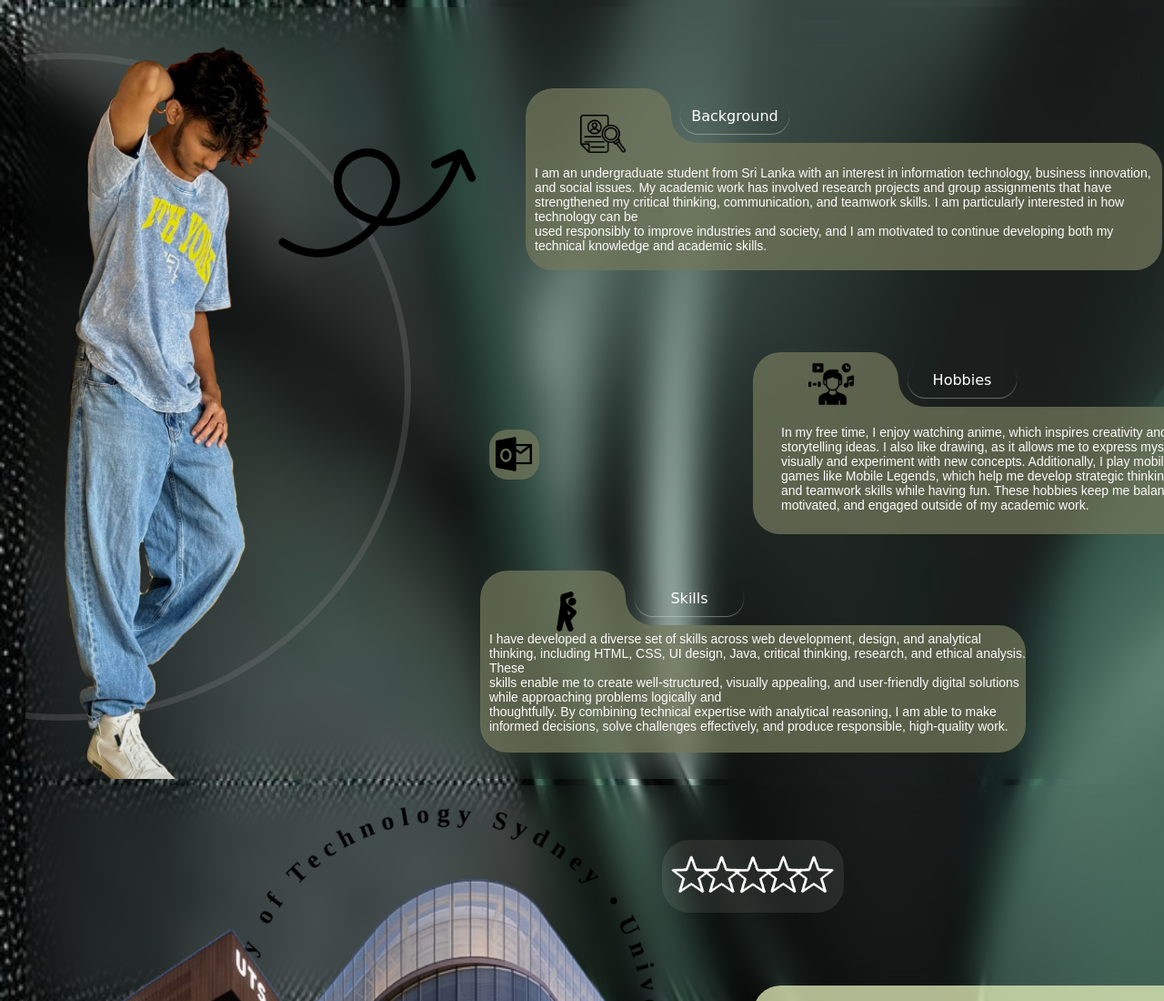
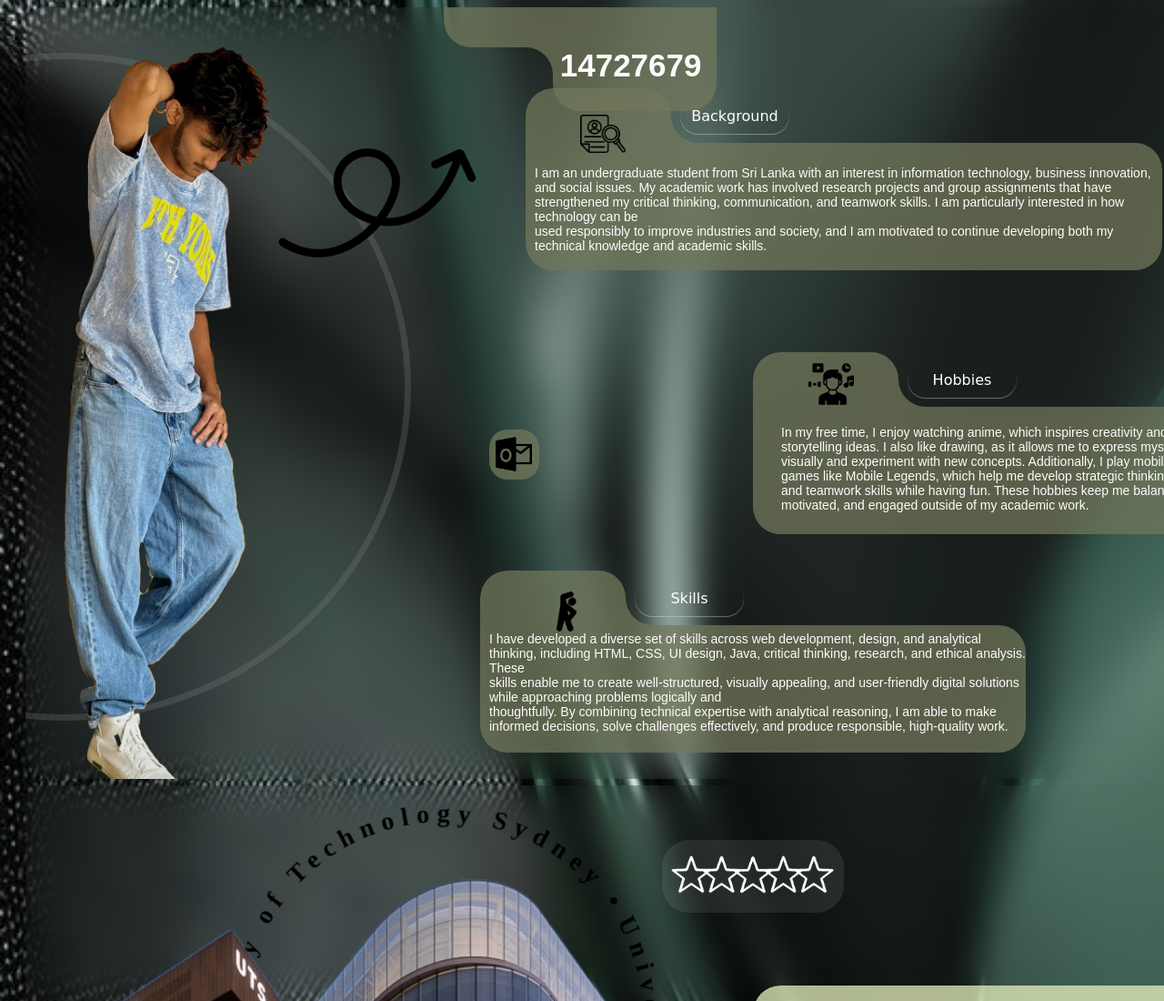
Before and after one commit to Helaka-pro/Portfolio, a plain HTML site: page Hometown.html in a window 1280 px wide. Shown: the top 1100 px of the page at 91% size. Drawn offline with Linux system fonts and the light colour scheme.

Commit message:
Update Style.css

```diff
--- a/Style.css
+++ b/Style.css
@@ -132,7 +132,7 @@ a:active, a:link, a:visited {
     height: 200px;
     background-color: rgba(114, 120, 91, 0.739);
     margin-left: 460px;
-    margin-top: -750px;
+    margin-top: -550px;
     position:absolute;
     clip-path: path('M 0 30 A 30 30 0 0 1 30 0 L 270 0 A 30 30 0 0 1 300 30 L 300 170 A 30 30 0 0 1 270 200 L 150 200 A 30 30 0 0 1 120 170 L 120 160 A 30 30 0 0 0 90 130 L 30 130 A 30 30 0 0 1 0 100 Z');
     display: flex;
```
